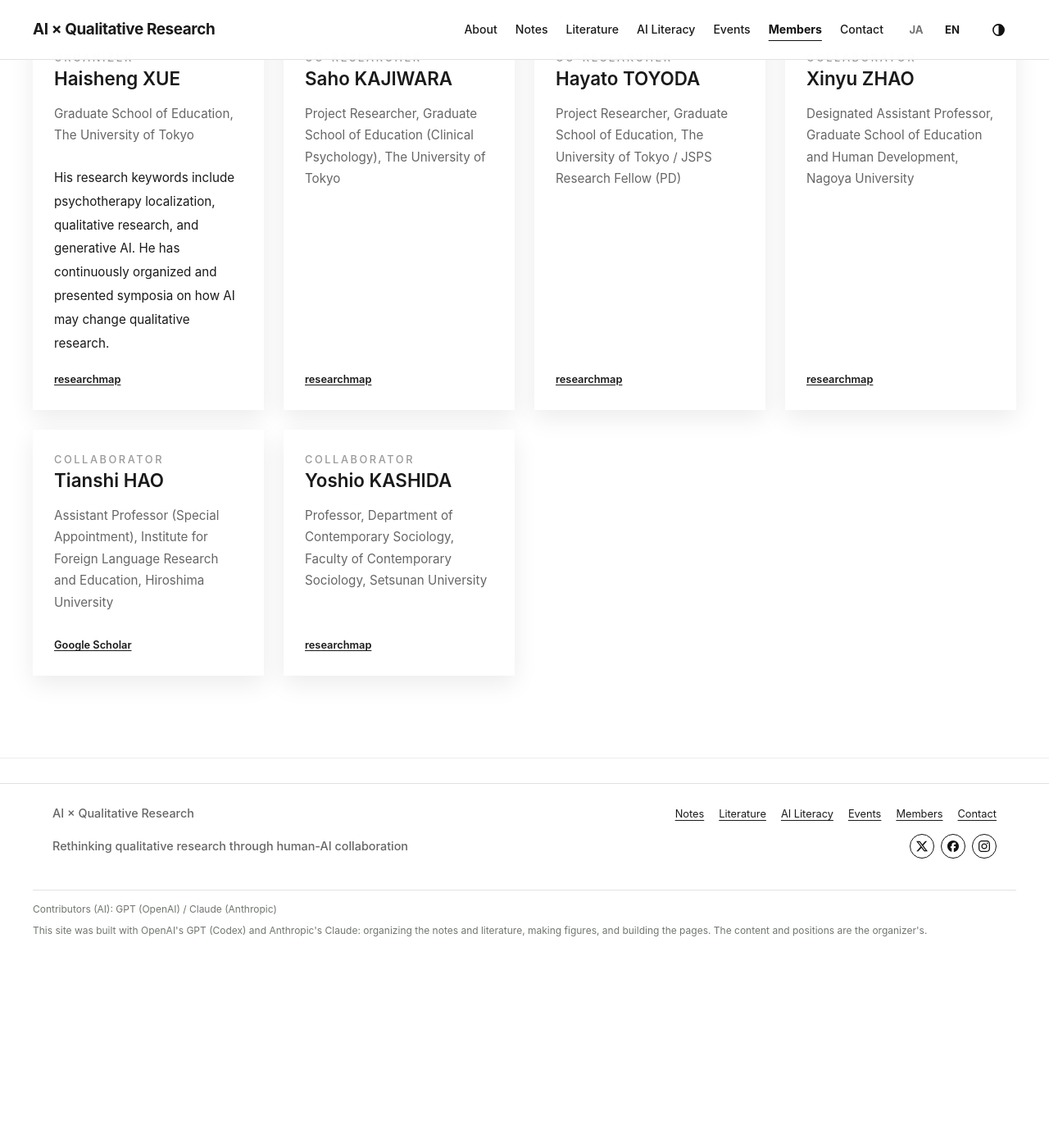
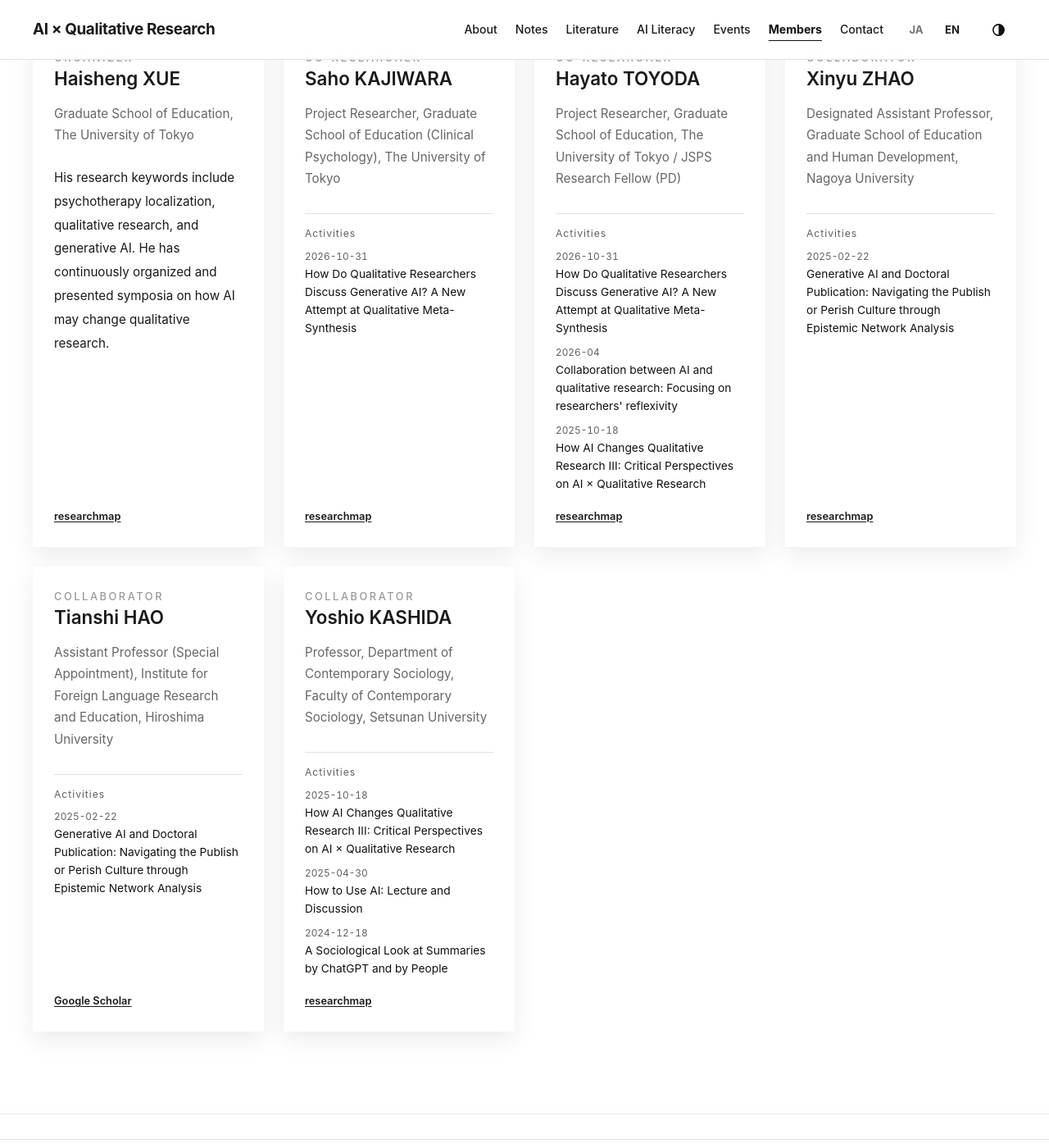
Before and after one commit to xuehaisheng/ai-qualitative-research, a Jekyll site: the page built from members.html, in a window 1280 px wide and 1400 px high, scrolled down 299 px. Shown: the whole window at 82% size. Built offline with Jekyll 4.4.1, drawn with Linux system fonts in a browser that asks for light colours; before the commit the page ends 1496 px from its top, so only the background shows below that.

Commit message:
List each member's activities on the Members page
Co-Authored-By: Claude Opus 5.5 <noreply@anthropic.com>
Claude-Session: https://claude.ai/code/session_01Lmg6w9NJRA6yGBV9Eynzga

```diff
--- a/_includes/event-card.html
+++ b/_includes/event-card.html
@@ -1,4 +1,4 @@
-{% assign event = include.event %}<article class="entry-item">
+{% assign event = include.event %}<article class="entry-item" id="{{ event.id | escape }}">
 <div class="entry-date">{{ event.date | escape }}</div>
 <h4 data-bilingual data-ja="{{ event.title.ja | escape }}" data-en="{{ event.title.en | escape }}">{{ event.title.ja | escape }}</h4>
 <div class="entry-place" data-bilingual data-ja="{{ event.place.ja | escape }}" data-en="{{ event.place.en | escape }}">{{ event.place.ja | escape }}</div>
--- a/_includes/member-card.html
+++ b/_includes/member-card.html
@@ -3,5 +3,6 @@
 <h3 data-bilingual data-ja="{{ member.name.ja | escape }}" data-en="{{ member.name.en | escape }}">{{ member.name.ja | escape }}</h3>
 <div class="member-affiliation" data-bilingual data-ja="{{ member.affiliation.ja | escape }}" data-en="{{ member.affiliation.en | escape }}">{{ member.affiliation.ja | escape }}</div>
 {% if member.bio.ja != '' %}<p data-bilingual data-ja="{{ member.bio.ja | escape }}" data-en="{{ member.bio.en | escape }}">{{ member.bio.ja | escape }}</p>{% endif %}
+{% if include.activities and member.id != 'xue' %}{% assign member_events = site.data.events | sort: 'date' | reverse %}{% capture items %}{% for e in member_events %}{% if e.members contains member.id %}<li><a href="{{ '/events/' | relative_url }}#{{ e.id }}"><span class="member-event-date">{{ e.date | escape }}</span><span data-bilingual data-ja="{{ e.title.ja | escape }}" data-en="{{ e.title.en | escape }}">{{ e.title.ja | escape }}</span></a></li>{% endif %}{% endfor %}{% endcapture %}{% assign items_check = items | strip %}{% if items_check != '' %}<div class="member-events"><div class="member-events-label" data-bilingual data-ja="参加した活動" data-en="Activities">参加した活動</div><ul>{{ items }}</ul></div>{% endif %}{% endif %}
 {% if member.profile_url != '' %}<a class="text-link" href="{{ member.profile_url | escape }}" target="_blank" rel="noopener"{% if include.copy %} tabindex="-1"{% endif %}>{{ member.profile_label | default: "researchmap" }}</a>{% endif %}
 </article>
--- a/assets/css/reader.css
+++ b/assets/css/reader.css
@@ -464,3 +464,10 @@ html[lang="en"] .home-page:not(.masthead-static) .site-header .header-shell { ga
 .member-grid .member-affiliation { color: var(--reader-muted); font-size: .9rem; line-height: 1.75; }
 .member-grid .member-card p { margin: 14px 0 0; font-size: .9rem; line-height: 1.85; }
 .member-grid .member-card .text-link { margin-top: auto !important; padding-top: 18px; align-self: flex-start; }
+.member-events { margin-top: 18px; padding-top: 14px; border-top: 1px solid var(--reader-line); }
+.member-events-label { margin-bottom: 8px; color: var(--reader-muted); font-size: .76rem; letter-spacing: .08em; }
+.member-events ul { margin: 0; padding: 0; list-style: none; display: grid; gap: 10px; }
+.member-events a { display: block; color: var(--reader-ink); font-size: .86rem; line-height: 1.6; text-decoration: none; }
+.member-events a:hover span[data-bilingual] { text-decoration: underline; text-underline-offset: 3px; }
+.member-event-date { display: block; color: var(--reader-muted); font-size: .74rem; font-variant-numeric: tabular-nums; }
+.events-page .entry-item { scroll-margin-top: 96px; }
--- a/members.html
+++ b/members.html
@@ -11,6 +11,6 @@ permalink: /members/
 {% include share.html title="メンバー" title_en="Members" %}
 </div></div></section><section class="page-section"><div class="container">
 <div class="member-grid">
-{% assign members = site.data.members | sort: 'order' %}{% for member in members %}{% include member-card.html member=member %}{% endfor %}
+{% assign members = site.data.members | sort: 'order' %}{% for member in members %}{% include member-card.html member=member activities=true %}{% endfor %}
 </div>
 </div></section></main>
```
Also changed, not shown: _data/events.json (+44 -5 lines).
